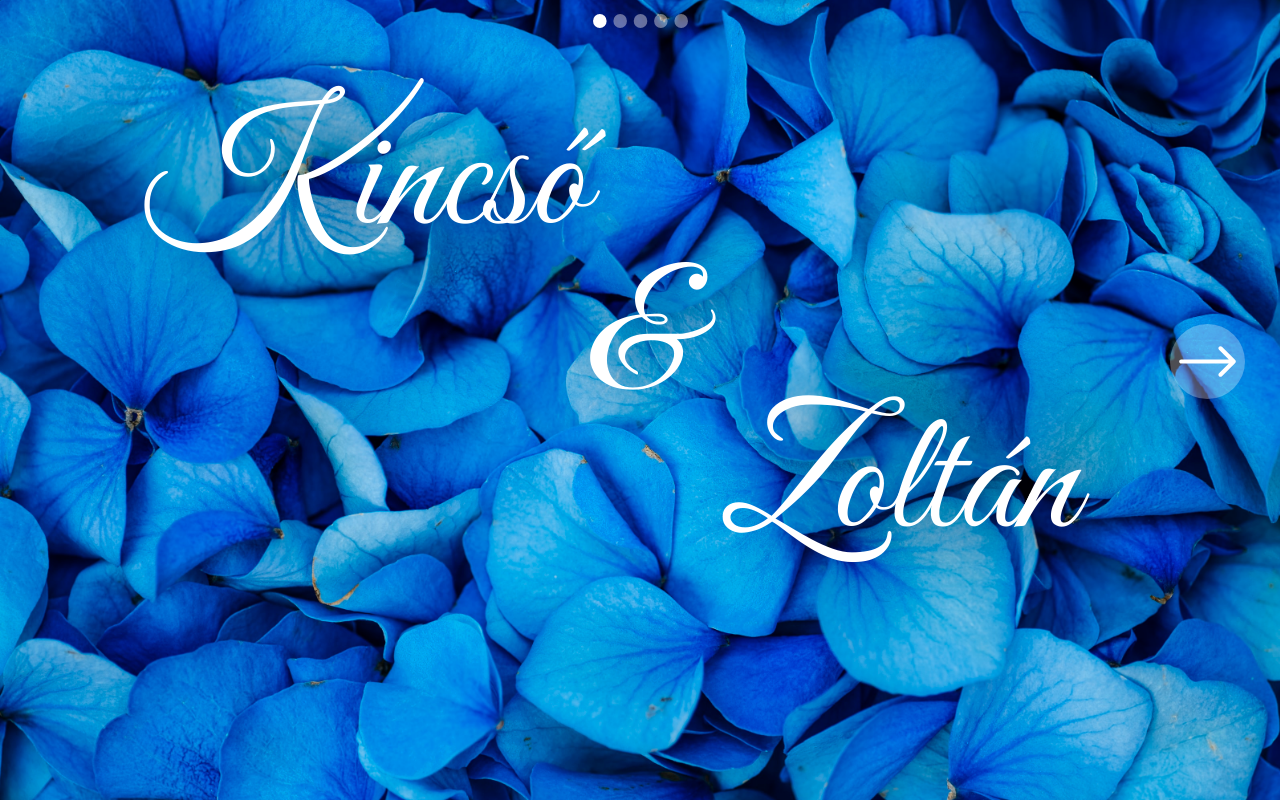
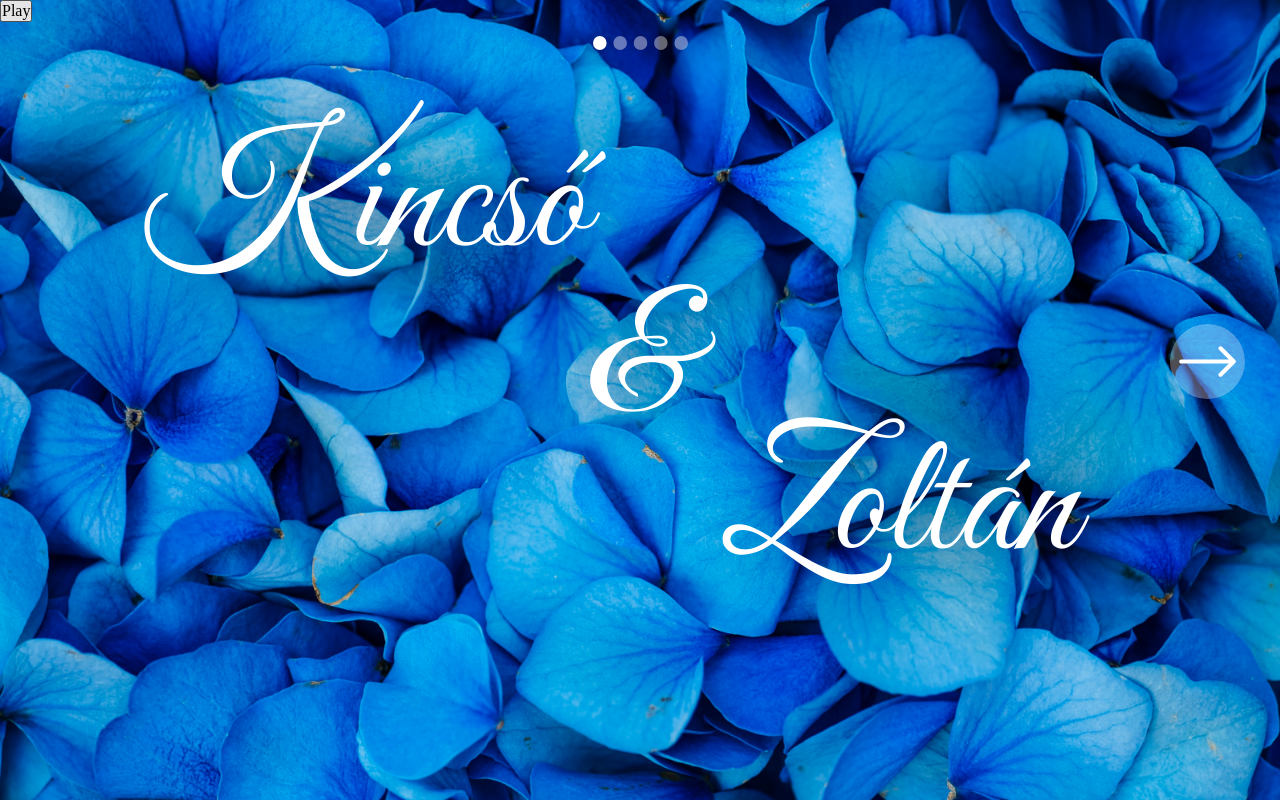
Before and after one commit to Darkpfeffer/marriage-invitation, a React (Vite) app: page / in a window 1280 px wide. Built offline with nearby package versions, Linux system fonts and the light colour scheme.

Commit message:
MusicButton function is created

```diff
--- a/src/components/main-view/main-view.jsx
+++ b/src/components/main-view/main-view.jsx
@@ -86,6 +86,7 @@ export const MainView = () => {
 
     return (
         <>
+            <MusicButton />
             <SliderDots position={ page }/>
 
             { page > 0 && (
--- a/src/components/music-button/music-button.jsx
+++ b/src/components/music-button/music-button.jsx
@@ -2,21 +2,26 @@
 import React from "react"
 
 export const MusicButton = () => {
-    const audio = new Audio("http://localhost:8080/chapel-of-love.mp3")
-    console.log(audio)
-    const audioPlay = (event) => {
+    const audio = new Audio("https://darkpfeffer-music-player.onrender.com/chapel-of-love.mp3")
+    let isPlaying = false;
+    audio.volume = 1;
+
+    const audioToggle = (event) => {
         event.preventDefault()
 
-        var promise= audio.play()
-        if (promise) {
-            promise.catch(function(error) { console.error(error); });
+        if(isPlaying) {
+            audio.pause();
+            isPlaying = false;
+        } else {
+            audio.play();
+            isPlaying = true;
         }
     }
 
     return (
         <>
         <button
-            onClick={audioPlay}
+            onClick={audioToggle}
         >
         Play
         </button>
```
